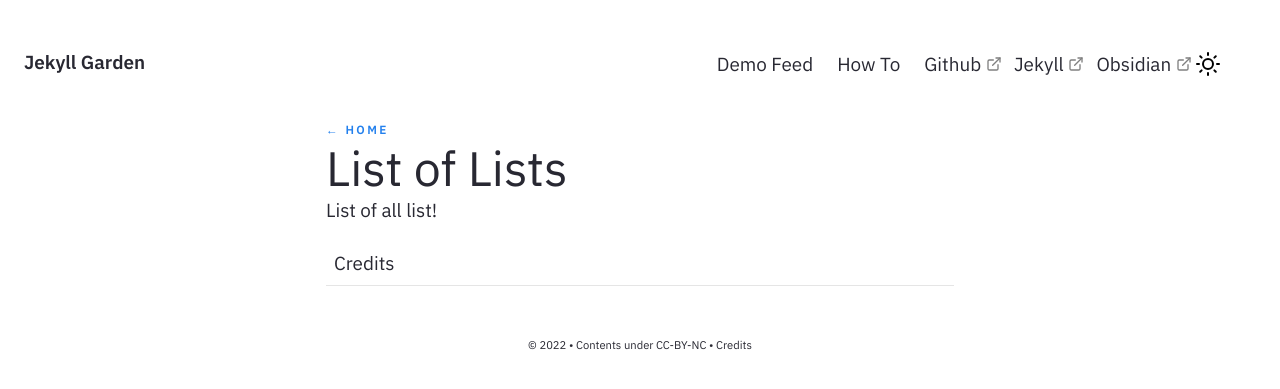
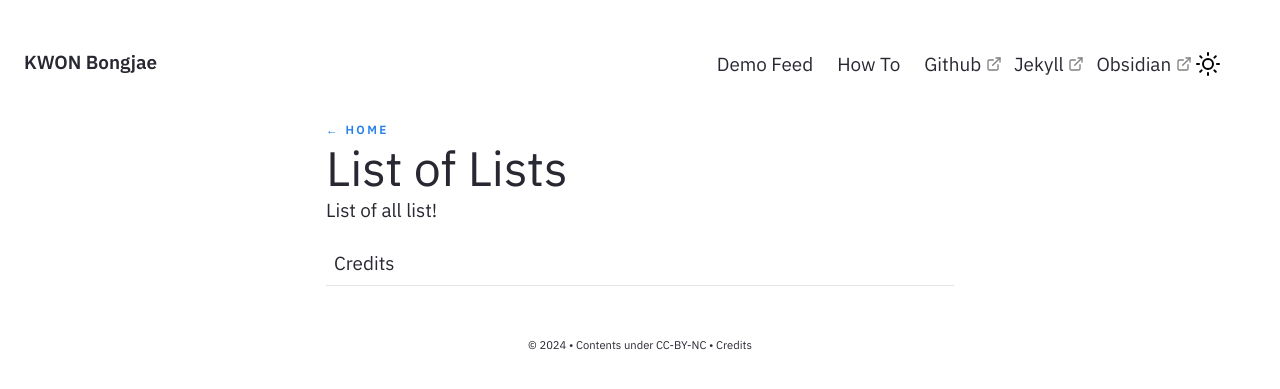
Before and after one commit to bongjaekwon/bongjaekwon.github.io, a Jekyll site: the page built from pages/lists.md, in a window 1280 px wide. Shown: the top 389 px of the page. Built offline with Jekyll 4.4.1, drawn with Linux system fonts in a browser that asks for light colours; nearby versions of some CDN libraries; library files that are not in the unit come from our copies.

Commit message:
change name to KWON Bongjae

```diff
--- a/_config.yml
+++ b/_config.yml
@@ -27,10 +27,10 @@ baseurl: ""
 
 # Website Header, Description, Footer year and text.
 # If you are deleting this, make sure you remove it from HTML files too
-heading: Jekyll Garden # Change this
+heading: KWON Bongjae # Change this
 content: Obsidian ready Jekyll Theme
 copyright:
-  year: © 2022
+  year: © 2024
   msg: Contents under CC-BY-NC
 
 # Set title and content for private & broken link tooltop
```
